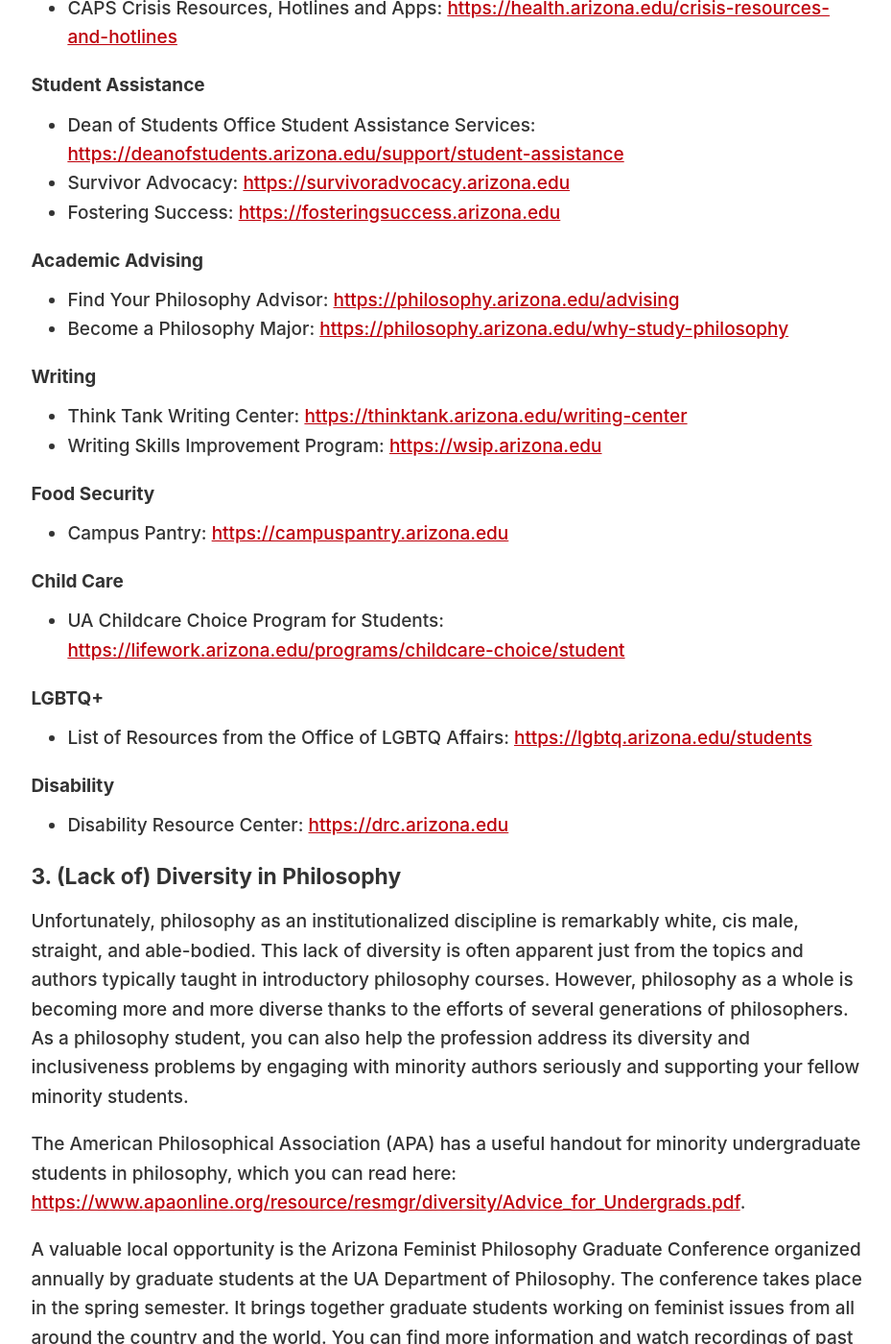
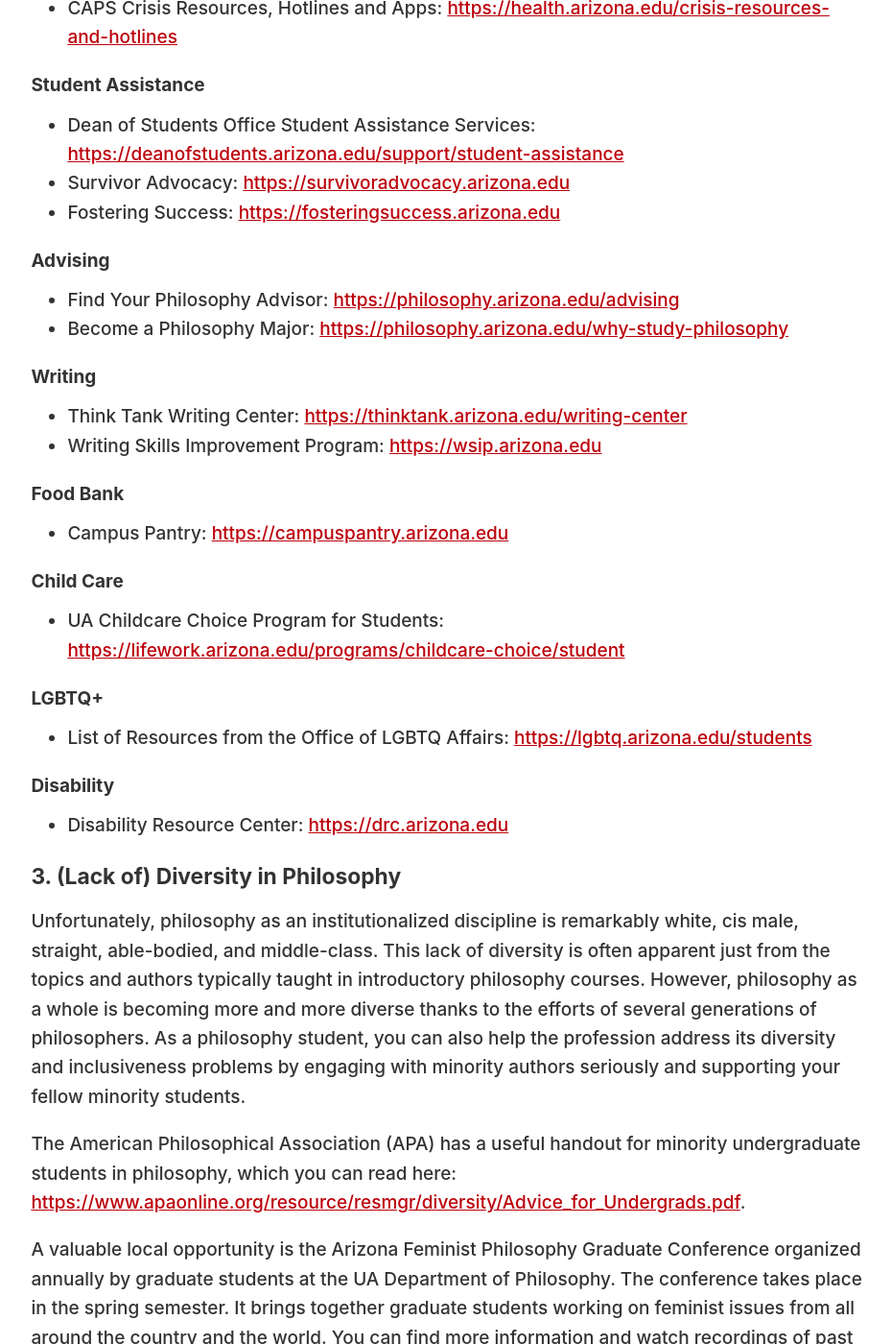
Before and after one commit to dingherself/dingherself.github.io, a Jekyll site: the page built from teaching/syllabus-language.md, in a window 1280 px wide and 1400 px high, scrolled down 3530 px. Shown: the whole window at 96% size, without its empty margins (173-1102 px from the left). Built offline with Jekyll 4.4.1, drawn with Linux system fonts in a browser that asks for light colours; nearby versions of some CDN libraries; some web fonts are replaced; some of the changed text lies outside the part shown.

Commit message:
update syllabus language

```diff
--- a/teaching/syllabus-language.md
+++ b/teaching/syllabus-language.md
@@ -78,7 +78,7 @@
 -   Survivor Advocacy: <https://survivoradvocacy.arizona.edu>
 -   Fostering Success: <https://fosteringsuccess.arizona.edu>
 
-### Academic Advising
+### Advising
 
 -   Find Your Philosophy Advisor: <https://philosophy.arizona.edu/advising>
 -   Become a Philosophy Major: <https://philosophy.arizona.edu/why-study-philosophy>
@@ -88,7 +88,7 @@
 -   Think Tank Writing Center: <https://thinktank.arizona.edu/writing-center>
 -   Writing Skills Improvement Program: <https://wsip.arizona.edu>
 
-### Food Security
+### Food Bank
 
 -   Campus Pantry: <https://campuspantry.arizona.edu>
 
@@ -106,7 +106,7 @@
 
 ## 3. (Lack of) Diversity in Philosophy
 
-Unfortunately, philosophy as an institutionalized discipline is remarkably white, cis male, straight, and able-bodied. This lack of diversity is often apparent just from the topics and authors typically taught in introductory philosophy courses. However, philosophy as a whole is becoming more and more diverse thanks to the efforts of several generations of philosophers. As a philosophy student, you can also help the profession address its diversity and inclusiveness problems by engaging with minority authors seriously and supporting your fellow minority students.
+Unfortunately, philosophy as an institutionalized discipline is remarkably white, cis male, straight, able-bodied, and middle-class. This lack of diversity is often apparent just from the topics and authors typically taught in introductory philosophy courses. However, philosophy as a whole is becoming more and more diverse thanks to the efforts of several generations of philosophers. As a philosophy student, you can also help the profession address its diversity and inclusiveness problems by engaging with minority authors seriously and supporting your fellow minority students.
 
 The American Philosophical Association (APA) has a useful handout for minority undergraduate students in philosophy, which you can read here: <https://www.apaonline.org/resource/resmgr/diversity/Advice_for_Undergrads.pdf>.
 
```
Also changed, not shown: other parts of teaching/syllabus-language.md (+2 -2 lines), 1 other file.
